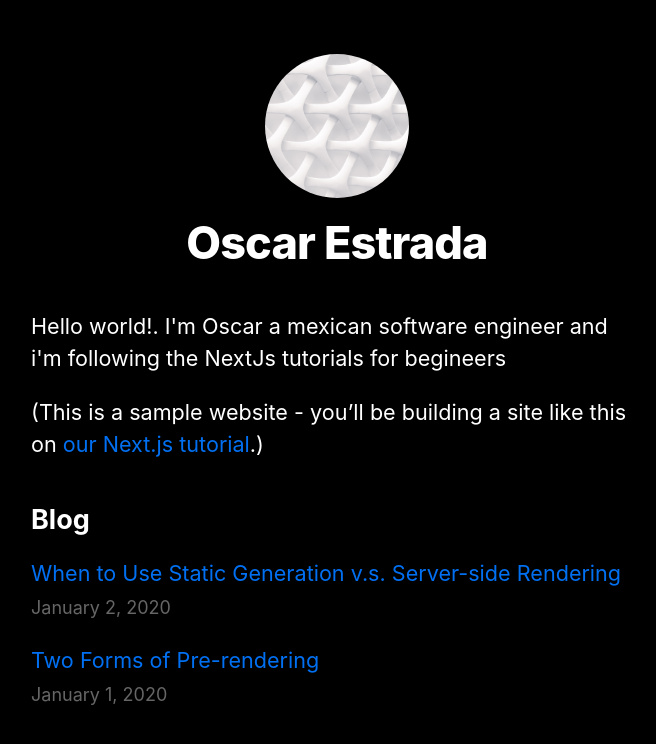
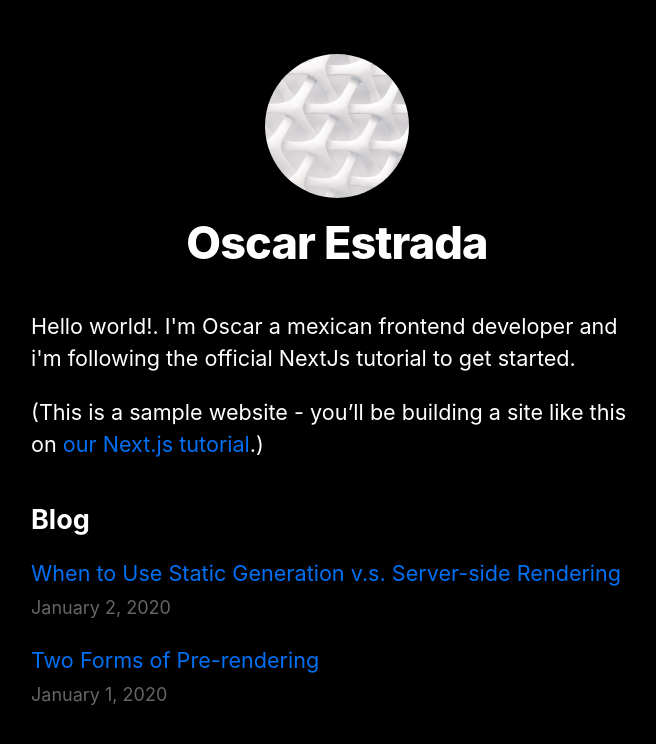
Before and after one commit to OscarStrada/nextjs-tutorial, a Next.js app: page / in a window 1280 px wide. Shown: the top 744 px of the page, without its empty margins (303-959 px from the left). Built offline with nearby package versions, Linux system fonts and the light colour scheme.

Commit message:
edit myself introduction

```diff
--- a/pages/index.js
+++ b/pages/index.js
@@ -24,7 +24,7 @@ export default function Home ({ allPostsData }) {
 
       <section className={utilStyles.headingMd}>
         <p>
-          Hello world!. I'm Oscar a mexican software engineer and i'm following the NextJs tutorials for begineers
+          Hello world!. I'm Oscar a mexican frontend developer and i'm following the official NextJs tutorial to get started.
         </p>
         <p>
           (This is a sample website - you’ll be building a site like this on{' '}
```
